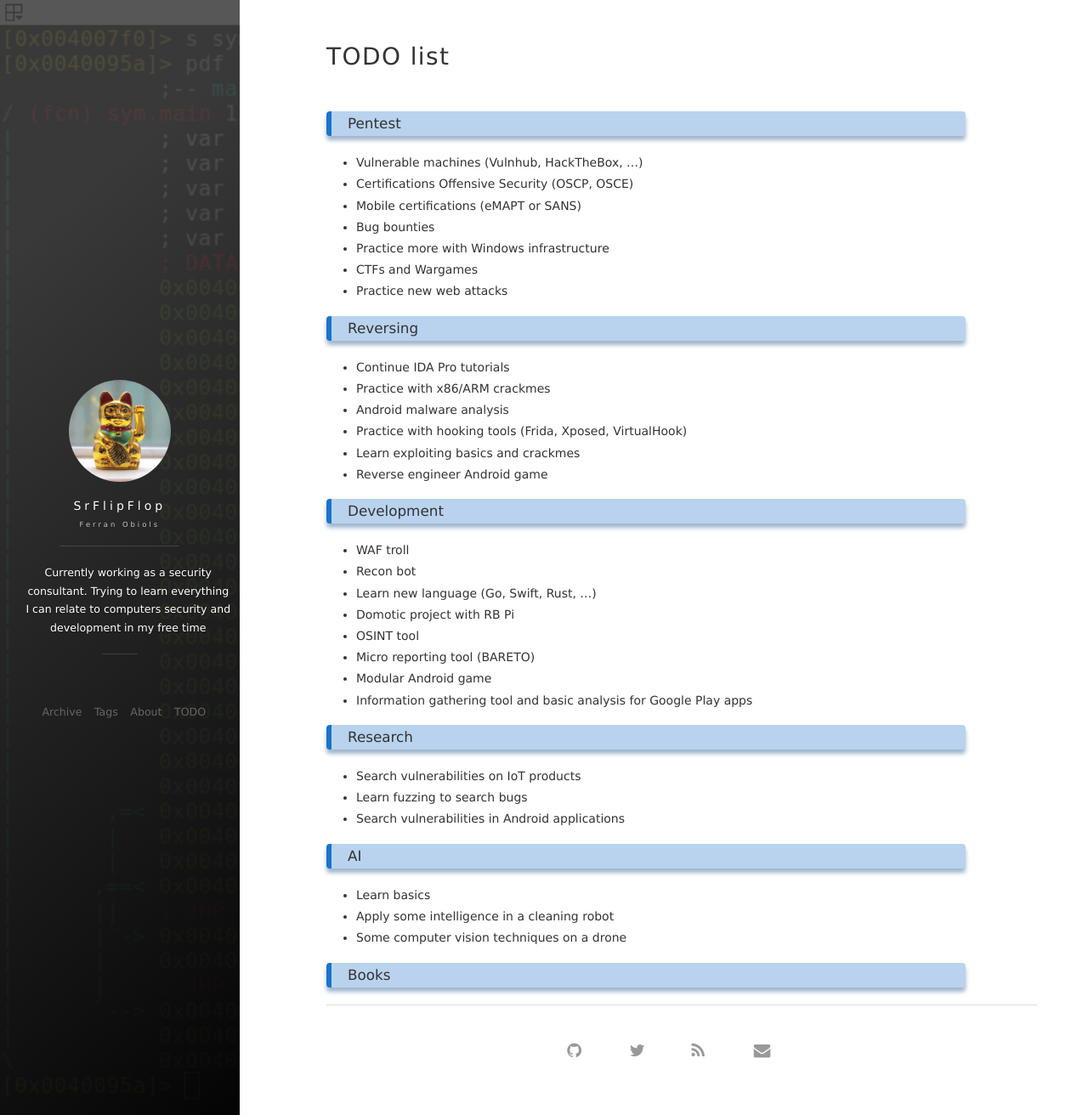
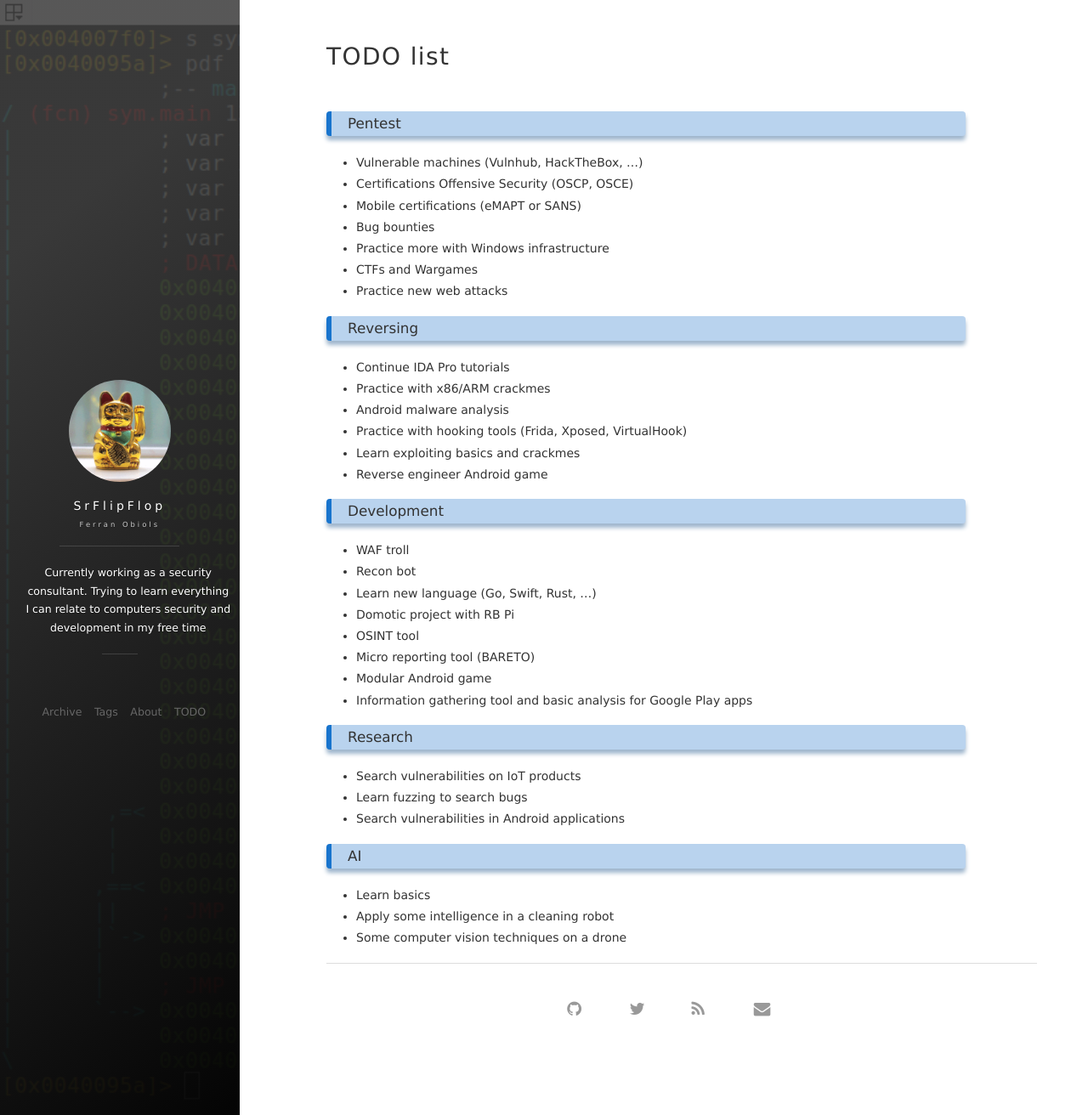
Before and after one commit to SrFlipFlop/srflipflop.github.io, a Jekyll site: the page built from TODO.md, in a window 1280 px wide and 1312 px high. Shown: the whole window at 85% size. Built offline with Jekyll 4.4.1, drawn with Linux system fonts in a browser that asks for light colours; nearby versions of some CDN libraries; comment, search, counter and statistics services are not loaded.

Commit message:
deleted books part

```diff
--- a/TODO.md
+++ b/TODO.md
@@ -44,5 +44,3 @@ title: TODO list
 - Learn basics
 - Apply some intelligence in a cleaning robot
 - Some computer vision techniques on a drone
-
-### Books
```
